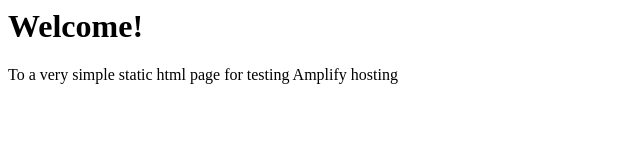
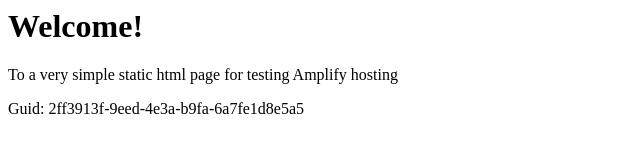
Before and after one commit to aws-aemilia-cdg/Github-PR-Commit-Integration-Test-DoNotTouch-Gith-P5X5MO5I-v1-preprod-eu-west-3, a website: page src/index.html in a window 1280 px wide. Shown: the whole page, without its empty margins (0-640 px from the left). Drawn offline with Linux system fonts and the light colour scheme.

Commit message:
commit from integ tests

```diff
--- a/src/index.html
+++ b/src/index.html
@@ -1,3 +1,5 @@
+
+
 <html lang="en">
 
 <head>
@@ -10,6 +12,6 @@
 <body>
     <h1>Welcome!</h1>
     <p>To a very simple static html page for testing Amplify hosting</p>
-</body>
+    <p>Guid: 2ff3913f-9eed-4e3a-b9fa-6a7fe1d8e5a5</p></body>
 
 </html>
```
